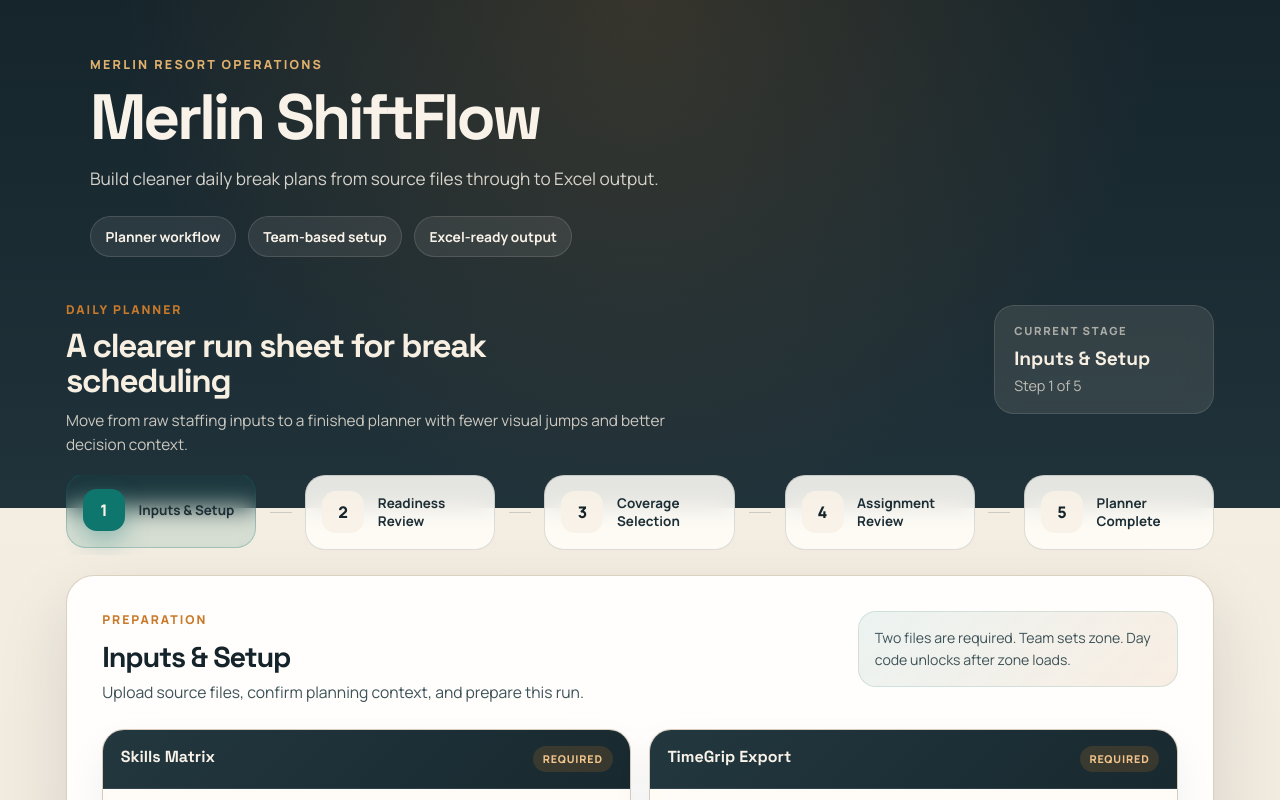
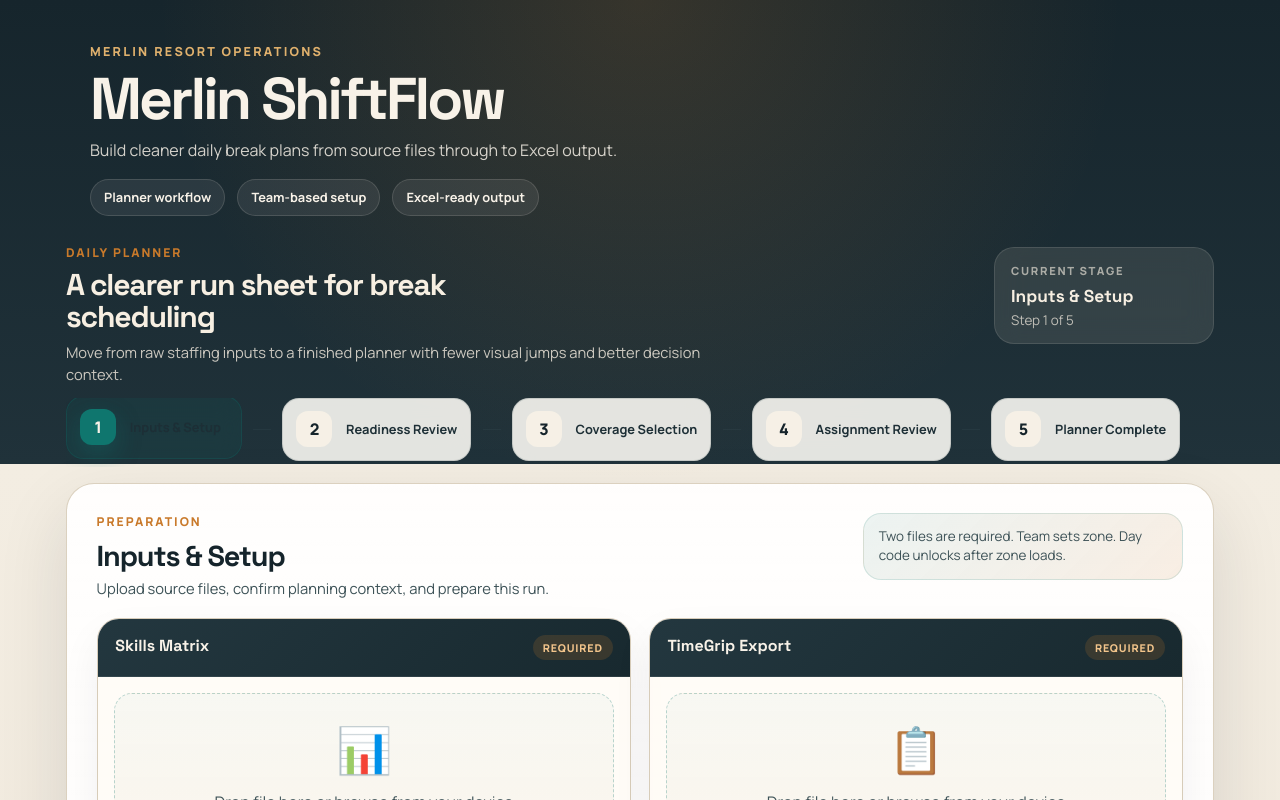
Before and after one commit to EGExcelsior/Smart-Break-Scheduler, a React (Create React App) app in the folder frontend/: page / in a window 1280 px wide. Shown: the top 800 px of the page. Built offline with nearby package versions, Linux system fonts and the light colour scheme; the HTML template or start-up script is replaced by a standard one.

Commit message:
ix: lock zonal leads open, improve accessibility, clean export filenames, and compact top layout

```diff
--- a/frontend/src/App.css
+++ b/frontend/src/App.css
@@ -25,7 +25,7 @@
 
 .App-header {
   color: #f8f2e8;
-  padding: 3.5rem 1.5rem 2.5rem;
+  padding: 2.7rem 1.5rem 1.7rem;
 }
 
 .App-headerInner {
@@ -39,22 +39,22 @@
   letter-spacing: 0.18em;
   text-transform: uppercase;
   color: #e0b16d;
-  margin-bottom: 0.9rem;
+  margin-bottom: 0.65rem;
 }
 
 .App-header h1 {
   font-family: 'Space Grotesk', 'Manrope', sans-serif;
-  font-size: clamp(2.5rem, 5vw, 4.6rem);
+  font-size: clamp(2.35rem, 4.6vw, 4rem);
   line-height: 0.95;
   letter-spacing: -0.05em;
-  margin-bottom: 1rem;
+  margin-bottom: 0.7rem;
   font-weight: 700;
 }
 
 .App-lead {
   max-width: 680px;
-  font-size: 1.08rem;
-  line-height: 1.7;
+  font-size: 1rem;
+  line-height: 1.58;
   color: rgba(248, 242, 232, 0.84);
 }
 
@@ -62,18 +62,18 @@
   display: flex;
   flex-wrap: wrap;
   gap: 0.75rem;
-  margin-top: 1.4rem;
+  margin-top: 1rem;
 }
 
 .App-headerMeta span {
   display: inline-flex;
   align-items: center;
-  padding: 0.62rem 0.9rem;
+  padding: 0.52rem 0.82rem;
   border-radius: 999px;
   border: 1px solid rgba(248, 242, 232, 0.14);
   background: rgba(248, 242, 232, 0.08);
   color: #f8f2e8;
-  font-size: 0.86rem;
+  font-size: 0.8rem;
   font-weight: 700;
 }
 
--- a/frontend/src/components/schedulerWorkflow/styles/base.css
+++ b/frontend/src/components/schedulerWorkflow/styles/base.css
@@ -20,22 +20,22 @@
 }
 
 .modern-workflow {
-  padding: 0 0 2rem;
+  padding: 0 0 1.4rem;
 }
 
 .workflow-shell {
   width: min(1180px, 100%);
   margin: 0 auto;
-  padding: 0 1rem 0.35rem;
+  padding: 0 1rem 0.2rem;
 }
 
 .workflow-intro {
   display: flex;
   justify-content: space-between;
-  gap: 1.5rem;
+  gap: 1.15rem;
   align-items: flex-start;
-  margin: 0 auto 1.05rem;
-  padding-top: 0.25rem;
+  margin: 0 auto 0.78rem;
+  padding-top: 0.1rem;
 }
 
 .workflow-kicker,
@@ -45,35 +45,35 @@
   letter-spacing: 0.16em;
   text-transform: uppercase;
   color: var(--mw-accent-500);
-  margin-bottom: 0.65rem;
+  margin-bottom: 0.5rem;
 }
 
 .workflow-heading {
   font-family: 'Space Grotesk', 'Manrope', sans-serif;
-  font-size: clamp(1.75rem, 2.6vw, 2.55rem);
+  font-size: clamp(1.62rem, 2.35vw, 2.2rem);
   letter-spacing: -0.04em;
   line-height: 1.06;
   color: #f7efe2;
-  margin-bottom: 0.62rem;
+  margin-bottom: 0.48rem;
   max-width: 20ch;
 }
 
 .workflow-summary {
   max-width: 640px;
   color: rgba(247, 239, 226, 0.8);
-  line-height: 1.62;
-  font-size: 0.96rem;
+  line-height: 1.52;
+  font-size: 0.92rem;
 }
 
 .workflow-status-card {
   min-width: 220px;
-  padding: 1.1rem 1.2rem;
+  padding: 0.92rem 1rem;
   border-radius: 20px;
   border: 1px solid rgba(247, 239, 226, 0.12);
   background: rgba(247, 239, 226, 0.1);
   backdrop-filter: blur(12px);
   color: #f7efe2;
-  margin-top: 0.25rem;
+  margin-top: 0.16rem;
 }
 
 .workflow-status-label {
@@ -89,13 +89,13 @@
 .workflow-status-card strong {
   display: block;
   font-family: 'Space Grotesk', 'Manrope', sans-serif;
-  font-size: 1.2rem;
-  margin-bottom: 0.35rem;
+  font-size: 1.08rem;
+  margin-bottom: 0.24rem;
 }
 
 .workflow-status-card p {
   color: rgba(247, 239, 226, 0.72);
-  font-size: 0.9rem;
+  font-size: 0.84rem;
 }
 
 .step-content {
@@ -106,7 +106,7 @@
     var(--mw-card);
   border: 1px solid rgba(215, 204, 185, 0.9);
   border-radius: 28px;
-  padding: 2.2rem;
+  padding: 1.85rem;
   box-shadow: 0 28px 70px rgba(21, 36, 43, 0.12);
   animation: fadeInUp 0.4s ease;
 }
@@ -116,7 +116,7 @@
   justify-content: space-between;
   gap: 1.25rem;
   align-items: start;
-  margin-bottom: 1.5rem;
+  margin-bottom: 1.15rem;
 }
 
 .step-header > div:first-child {
@@ -125,13 +125,13 @@
 
 .step-panel-note {
   max-width: 320px;
-  padding: 0.95rem 1rem;
+  padding: 0.8rem 0.9rem;
   border-radius: 18px;
   background: linear-gradient(135deg, rgba(15, 118, 110, 0.08), rgba(201, 122, 43, 0.12));
   border: 1px solid rgba(15, 118, 110, 0.14);
   color: var(--mw-ink-700);
-  font-size: 0.88rem;
-  line-height: 1.55;
+  font-size: 0.84rem;
+  line-height: 1.45;
 }
 
 .step-title {
@@ -140,14 +140,14 @@
   font-weight: 700;
   letter-spacing: -0.04em;
   color: var(--mw-ink-950);
-  margin-bottom: 0.35rem;
+  margin-bottom: 0.24rem;
 }
 
 .step-subtitle {
-  font-size: 0.98rem;
+  font-size: 0.92rem;
   color: var(--mw-ink-700);
   margin-bottom: 0;
-  line-height: 1.6;
+  line-height: 1.48;
   max-width: 62ch;
 }
 
--- a/frontend/src/components/schedulerWorkflow/styles/progress.css
+++ b/frontend/src/components/schedulerWorkflow/styles/progress.css
@@ -3,8 +3,8 @@
   align-items: center;
   justify-content: stretch;
   max-width: 1180px;
-  margin: 0 auto 1.25rem;
-  gap: 0.85rem;
+  margin: 0 auto 1rem;
+  gap: 0.7rem;
   flex-wrap: nowrap;
   overflow-x: auto;
   padding-bottom: 0.35rem;
@@ -14,9 +14,9 @@
   display: flex;
   align-items: center;
   gap: 0.85rem;
-  min-width: 190px;
-  padding: 0.95rem 1rem;
-  border-radius: 20px;
+  min-width: 176px;
+  padding: 0.78rem 0.82rem;
+  border-radius: 17px;
   border: 1px solid rgba(61, 82, 87, 0.18);
   background: rgba(255, 253, 248, 0.88);
   backdrop-filter: blur(12px);
@@ -35,9 +35,9 @@
 }
 
 .progress-step .step-number {
-  width: 42px;
-  height: 42px;
-  border-radius: 14px;
+  width: 36px;
+  height: 36px;
+  border-radius: 12px;
   background: rgba(248, 242, 232, 0.92);
   color: var(--mw-ink-950);
   display: flex;
@@ -60,7 +60,7 @@
 }
 
 .progress-step .step-label {
-  font-size: 0.84rem;
+  font-size: 0.8rem;
   font-weight: 700;
   color: var(--mw-ink-900);
   text-align: left;
@@ -69,7 +69,7 @@
 }
 
 .progress-line {
-  width: 22px;
+  width: 18px;
   height: 1px;
   background: rgba(61, 82, 87, 0.22);
   flex-shrink: 0;
```
